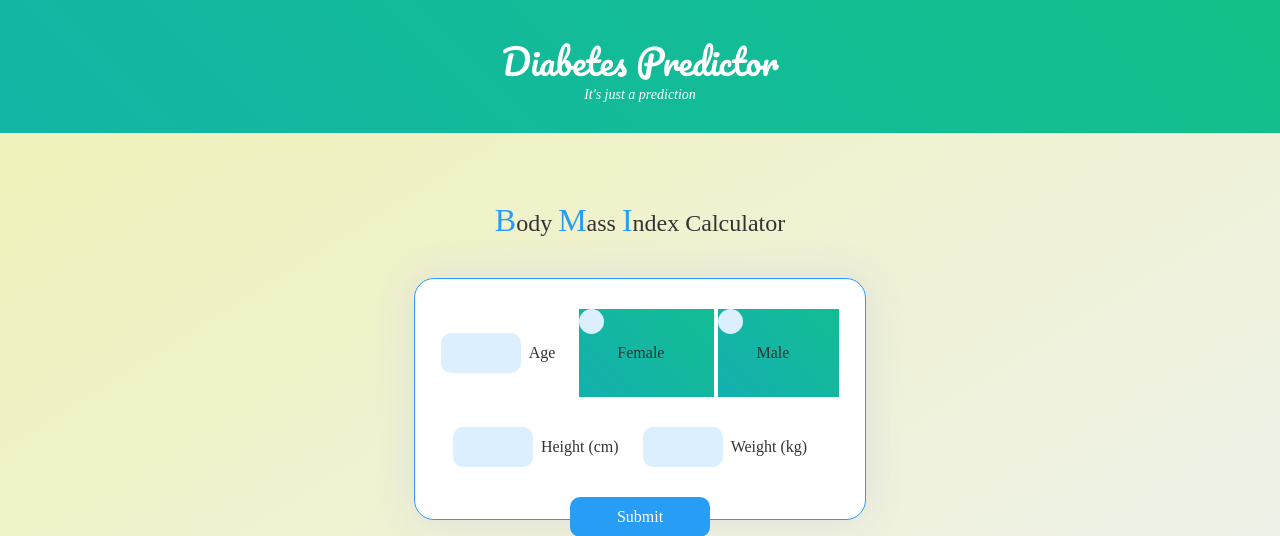
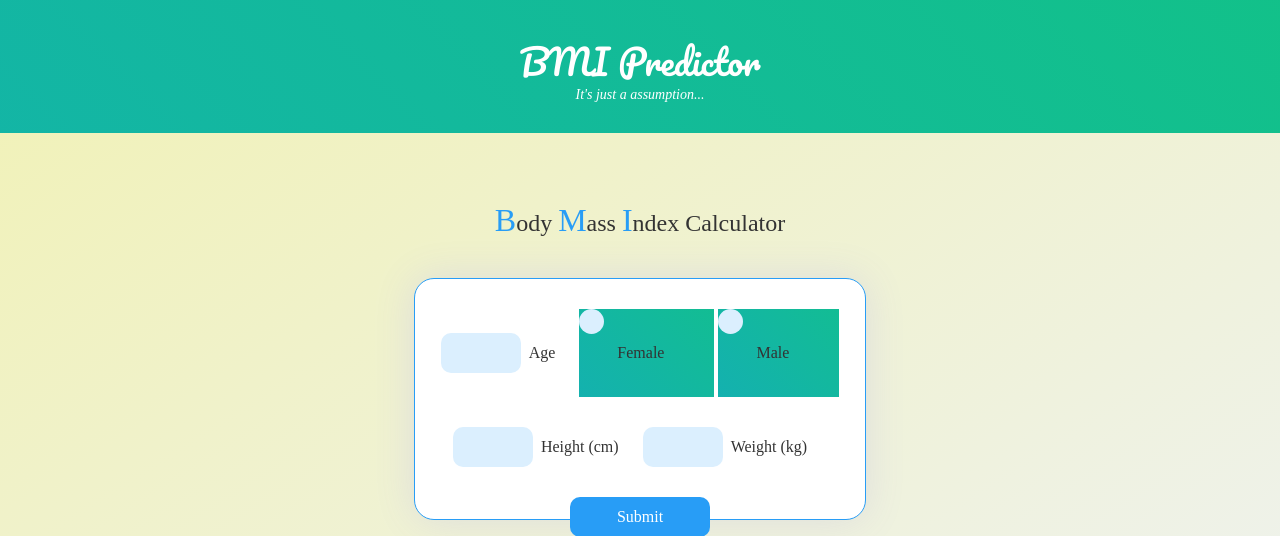
Before and after one commit to anshrastogi8/asd, a Flask app: page / in a window 1280 px wide. Shown: the top 536 px of the page. Run offline with Flask 2, Linux system fonts and the light colour scheme; parts of the project's set-up code (start-up, migrations or seed data) failed here and were passed over; some libraries are stand-ins or nearby versions.

Commit message:
Update index.html

```diff
--- a/templates/index.html
+++ b/templates/index.html
@@ -13,9 +13,9 @@
 
         <!-- Website Title -->
     	<div class="container">
-            <h2 class='container-heading'><span class="heading_font">Diabetes Predictor</span></h2>
+            <h2 class='container-heading'><span class="heading_font">BMI Predictor</span></h2>
             <div class='description'>
-    			<p> It's just a prediction</p>
+    			<p> It's just a assumption...</p>
     		</div>
     	</div>
 
```
